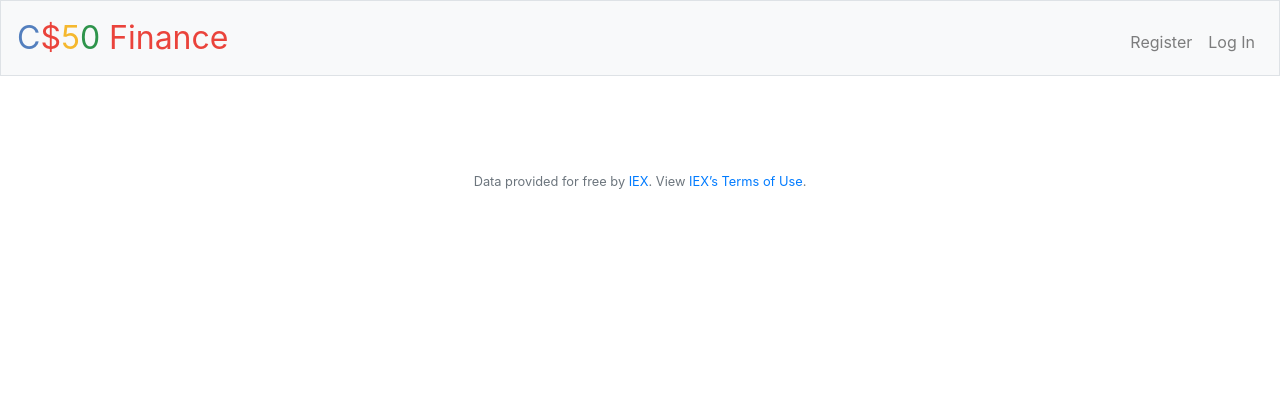
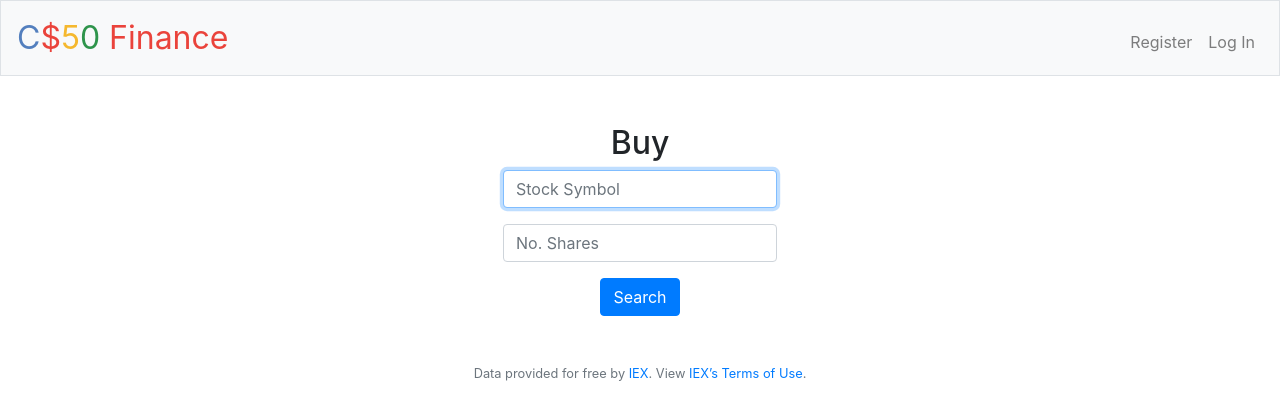
Before and after one commit to acblackburn/CS50-Finance, a Flask app: template templates/buy.html in a window 1280 px wide. Shown: the top 420 px of the page. Run offline with Flask 2, Linux system fonts and the light colour scheme; the template is opened without the code that fills it, so the values that code supplies are empty; some libraries are stand-ins or nearby versions.

Commit message:
Added form to buy.html

```diff
--- a/application.py
+++ b/application.py
@@ -52,7 +52,7 @@ def index():
 def buy():
     """Buy shares of stock"""
 
-    if session.method == "POST":
+    if request.method == "POST":
         pass
     else:
         return render_template("buy.html")
--- a/templates/buy.html
+++ b/templates/buy.html
@@ -1,7 +1,18 @@
 {% extends "layout.html" %}
 
 {% block title %}
+    Buy
 {% endblock %}
 
 {% block main %}
+    <h2>Buy</h2>
+    <form action="/quote" method="post">
+        <div class="form-group">
+            <input autocomplete="off" autofocus class="form-control" name="symbol" placeholder="Stock Symbol" type="text">
+        </div>
+        <div class="form-group">
+            <input class="form-control" name="no-shares" placeholder="No. Shares" type="number">
+        </div>
+        <button class="btn btn-primary" type="submit">Search</button>
+    </form>
 {% endblock %}
```
